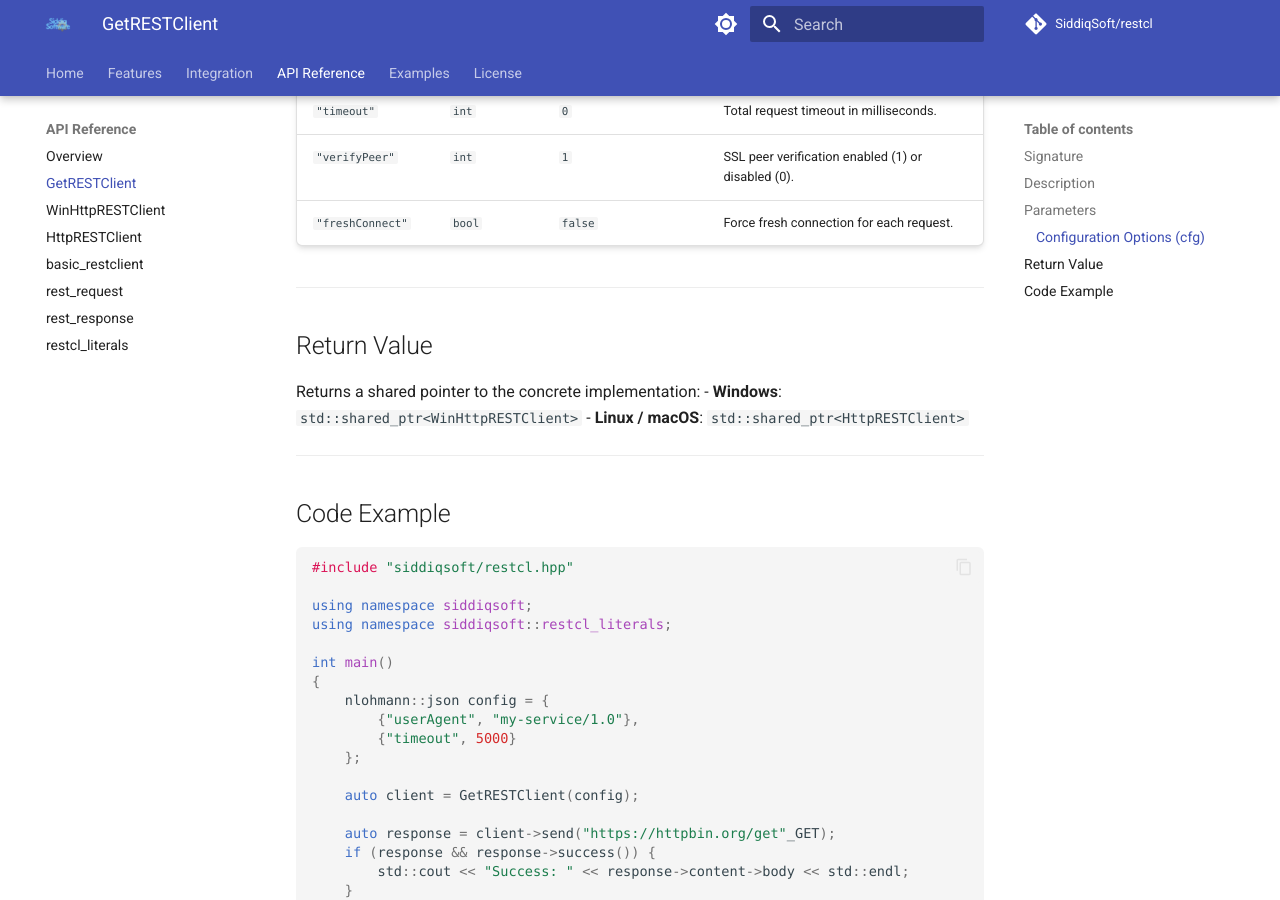
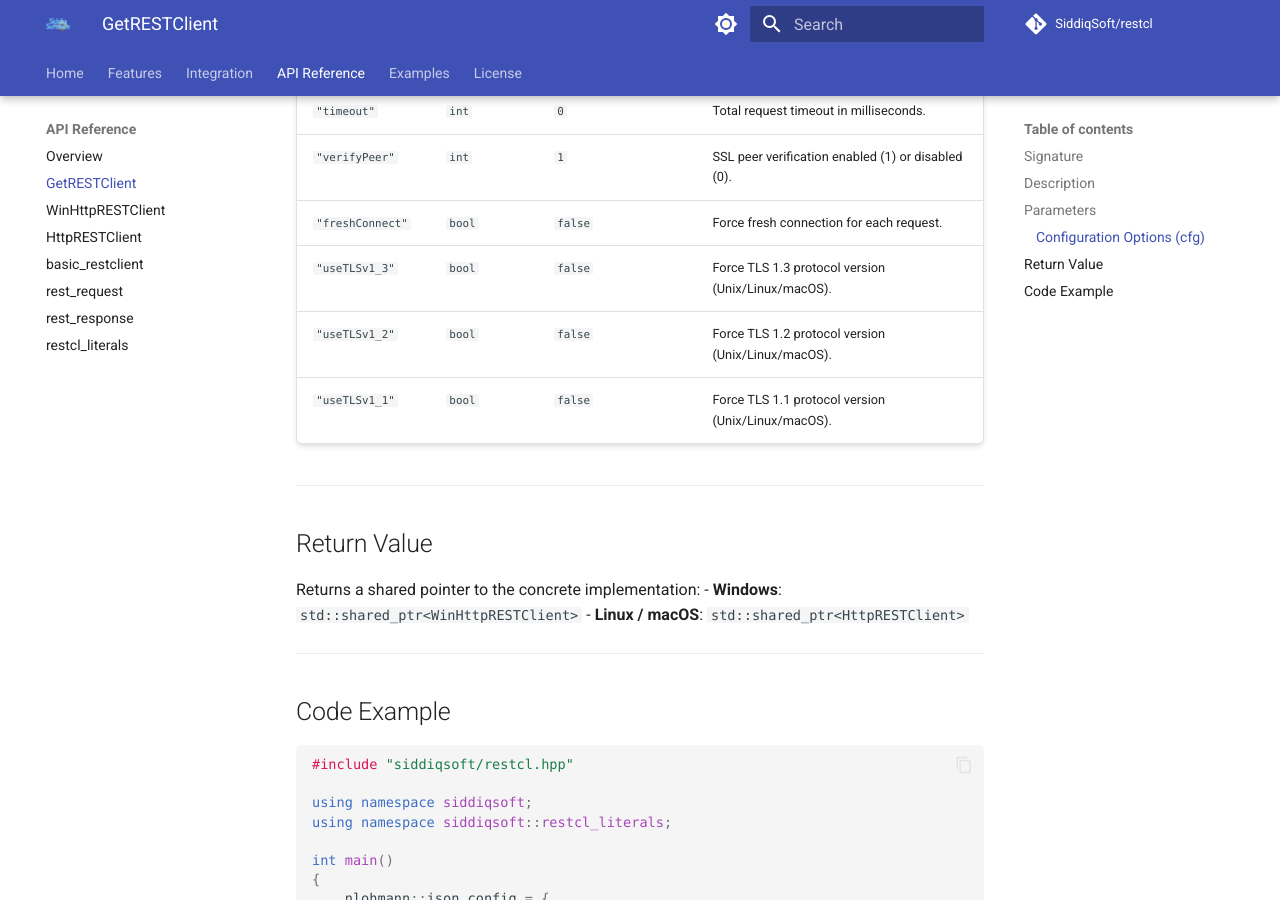
Before and after one commit to SiddiqSoft/restcl, an MkDocs documentation site: the page built from docs/api/get_rest_client.md, in a window 1280 px wide and 900 px high, scrolled down 1250 px. Built offline with MkDocs 1.6.1 and Material for MkDocs 9.7.7, drawn with Linux system fonts in a browser that asks for light colours; comment, search, counter and statistics services are not loaded.

```diff
--- a/docs/api/get_rest_client.md
+++ b/docs/api/get_rest_client.md
@@ -39,6 +39,9 @@ Creates and returns a shared pointer to a platform-specific REST client instance
 | `"timeout"` | `int` | `0` | Total request timeout in milliseconds. |
 | `"verifyPeer"` | `int` | `1` | SSL peer verification enabled (1) or disabled (0). |
 | `"freshConnect"` | `bool` | `false` | Force fresh connection for each request. |
+| `"useTLSv1_3"` | `bool` | `false` | Force TLS 1.3 protocol version (Unix/Linux/macOS). |
+| `"useTLSv1_2"` | `bool` | `false` | Force TLS 1.2 protocol version (Unix/Linux/macOS). |
+| `"useTLSv1_1"` | `bool` | `false` | Force TLS 1.1 protocol version (Unix/Linux/macOS). |
 
 ---
 
```
Also changed, not shown: other parts of docs/api/get_rest_client.md (+1 -1 lines), 1 other file.
